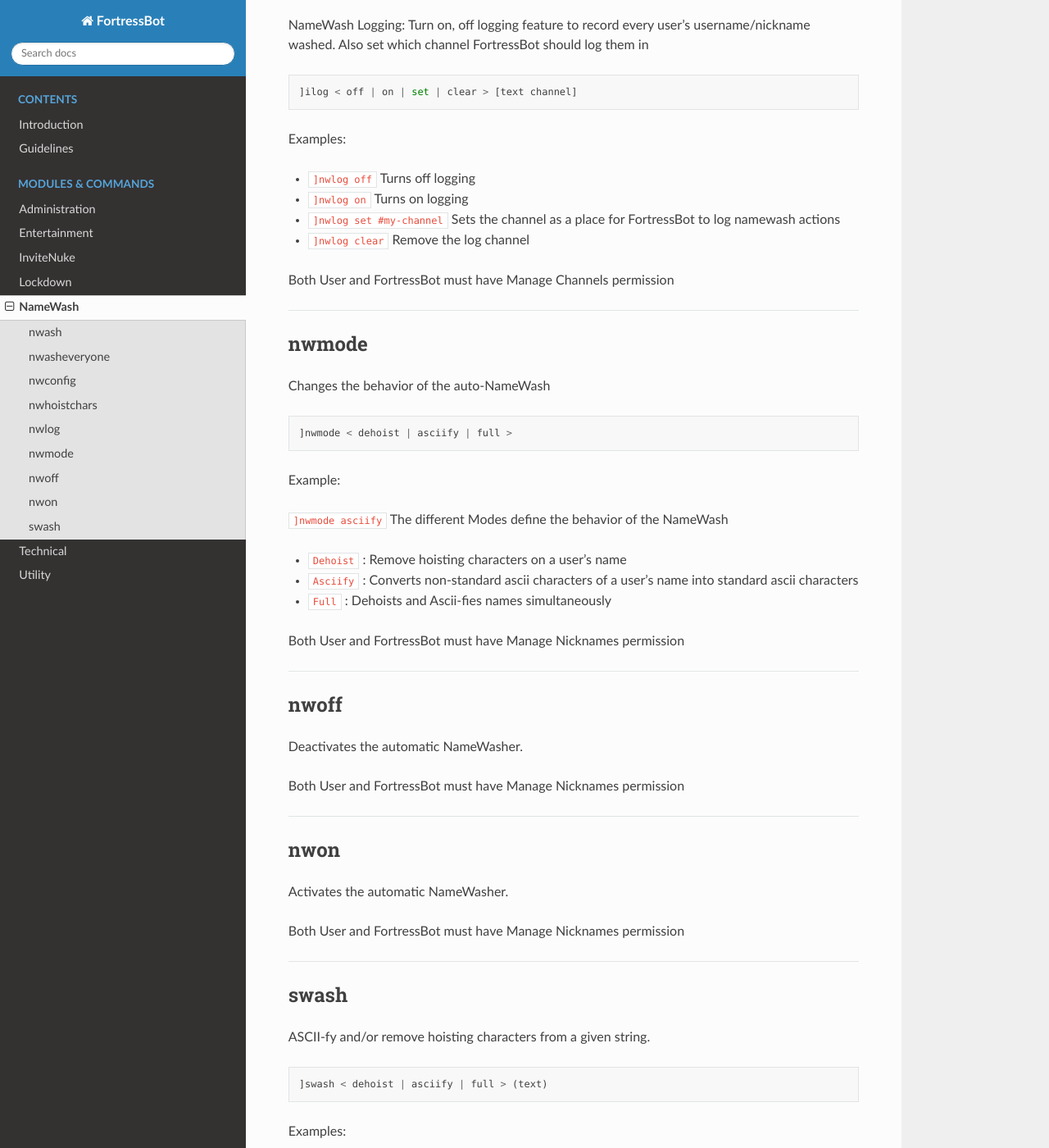
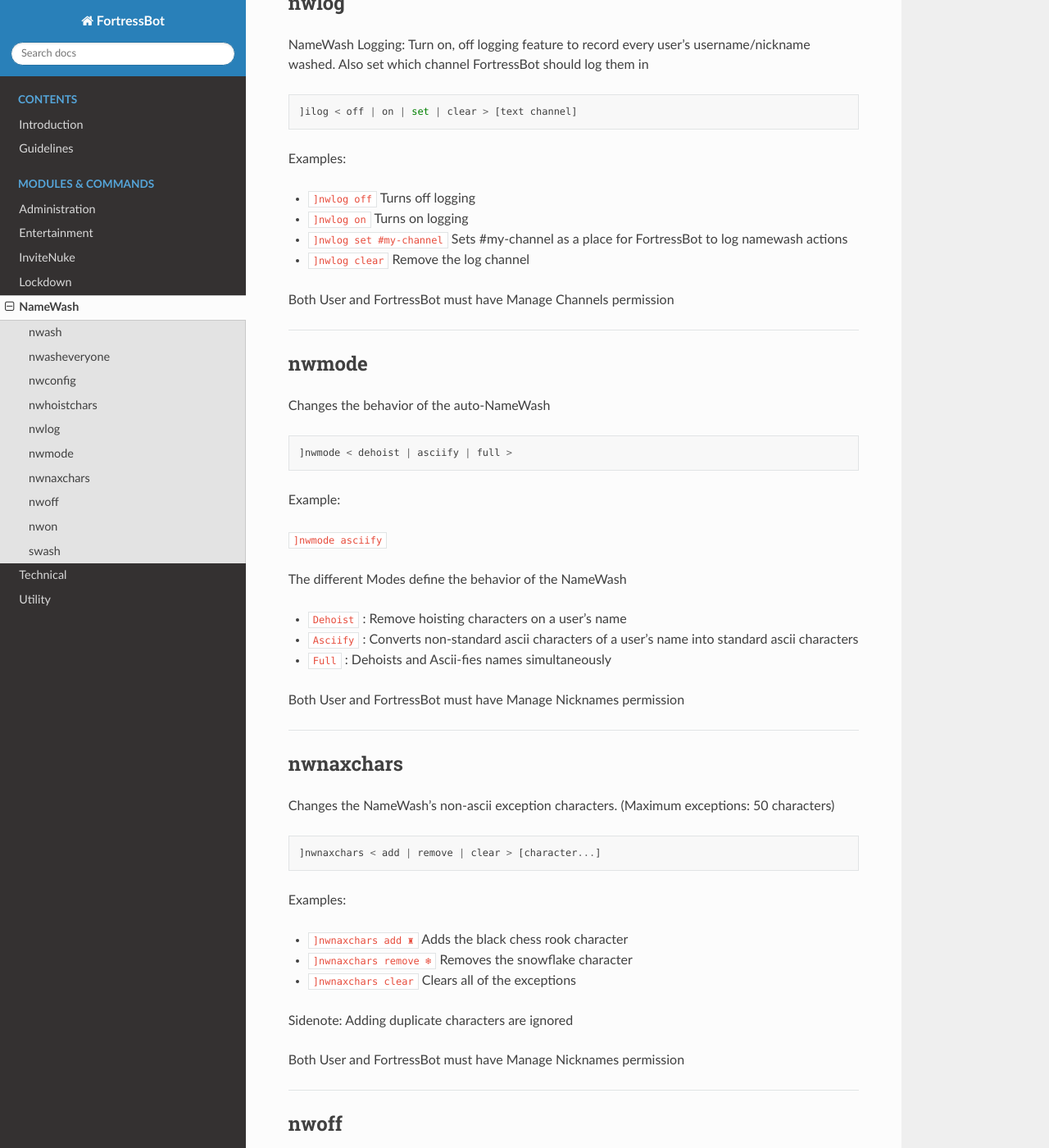
Before and after one commit to StahlFerro/FortressBot, a Sphinx documentation site: the page built from docs/source/namewash.rst, in a window 1280 px wide and 1400 px high, scrolled down 1545 px. Shown: the whole window at 82% size. Built offline with Sphinx 7.4.7 and the Read the Docs theme 2.0.0, drawn with Linux system fonts in a browser that asks for light colours.

Commit message:
Updated docs for NameWash, and newline insertion fix

```diff
--- a/docs/source/entertainment.rst
+++ b/docs/source/entertainment.rst
@@ -30,6 +30,7 @@
 Example:
 
 ``]asciirekt xdd``
+
 
 ....
 
@@ -90,6 +91,7 @@
 
 ``]mlgfy FortressBot``
 
+
 ....
 
 navypasta
@@ -118,6 +120,7 @@
 
 ``]rate my pizza``
 
+
 ....
 
 rev
@@ -131,6 +134,7 @@
 Example:
 
 ``]rev wizzard``
+
 
 ....
 
--- a/docs/source/lockdown.rst
+++ b/docs/source/lockdown.rst
@@ -13,6 +13,7 @@
 Example:
 
 ``]!!serverlock mass raid``
+
 Both User and FortressBot must have Administrator permission
 
 
@@ -40,6 +41,7 @@
 Example:
 
 ``]!chatlock #general too much spamming`` (lockdown reasons are optional)
+
 Both User and FortressBot must have Administrator permission
 
 
@@ -56,6 +58,7 @@
 Example:
 
 ``]!chatunlock #general``
+
 Both User and FortressBot must have Administrator permission
 
 
@@ -72,6 +75,7 @@
 Example:
 
 ``]!reactionlock #general 3manyreactions5me`` (reactionlock reasons are optional)
+
 Both User and FortressBot must have Administrator permission
 
 
@@ -88,4 +92,5 @@
 Example:
 
 ``]!reactionunlock #general``
+
 Both User and FortressBot must have Administrator permission
--- a/docs/source/namewash.rst
+++ b/docs/source/namewash.rst
@@ -34,6 +34,7 @@
 Example:
 
 ``]nwasheveryone dehoist``
+
 Both User and FortressBot must have Administrator and Manage Nicknames permission
 
 
@@ -95,7 +96,7 @@
   Turns on logging
 
 - ``]nwlog set #my-channel``
-  Sets the channel as a place for FortressBot to log namewash actions
+  Sets #my-channel as a place for FortressBot to log namewash actions
 
 - ``]nwlog clear``
   Remove the log channel
@@ -116,6 +117,7 @@
 Example:
 
 ``]nwmode asciify``
+
 The different Modes define the behavior of the NameWash
 
 - ``Dehoist``
@@ -126,6 +128,32 @@
 
 - ``Full``
   : Dehoists and Ascii-fies names simultaneously
+
+Both User and FortressBot must have Manage Nicknames permission
+
+
+....
+
+nwnaxchars
+---------------
+Changes the NameWash's non-ascii exception characters. (Maximum exceptions: 50 characters)
+
+.. code::
+
+	]nwnaxchars < add | remove | clear > [character...]
+
+Examples:
+
+- ``]nwnaxchars add ♜``
+  Adds the black chess rook character
+
+- ``]nwnaxchars remove ❄``
+  Removes the snowflake character
+
+- ``]nwnaxchars clear``
+  Clears all of the exceptions
+
+Sidenote: Adding duplicate characters are ignored
 
 Both User and FortressBot must have Manage Nicknames permission
 
--- a/docs/source/technical.rst
+++ b/docs/source/technical.rst
@@ -96,6 +96,7 @@
 
 ``]color #0070FF`` (hash sign is optional)
 
+
 ....
 
 ipcalc
@@ -109,6 +110,7 @@
 Example:
 
 ``]ipcalc 28`` (use CIDR number, range: 24-30)
+
 
 ....
 
@@ -144,6 +146,7 @@
 Example:
 
 ``]strcomp STAhL F3Rr0``
+
 
 ....
 
@@ -188,6 +191,7 @@
 
 ``]strlen ABCDEFGHIJKL`` (returns 12)
 
+
 ....
 
 time
--- a/docs/source/utility.rst
+++ b/docs/source/utility.rst
@@ -60,6 +60,7 @@
 
 ``]hasrole Staff``
 
+
 ....
 
 invite
@@ -80,6 +81,7 @@
 Example:
 
 ``]magnify :thinking:``
+
 
 ....
 
@@ -102,6 +104,7 @@
 
 ``]roleinfo Moderator``
 
+
 ....
 
 rolelist
@@ -116,6 +119,7 @@
 
 ``]rolelist 1``
 
+
 ....
 
 roletable
@@ -129,6 +133,7 @@
 Example:
 
 ``]roletable 1``
+
 
 ....
 
```
Also changed, not shown: docs/source/administration.rst (+8 -0 lines).
